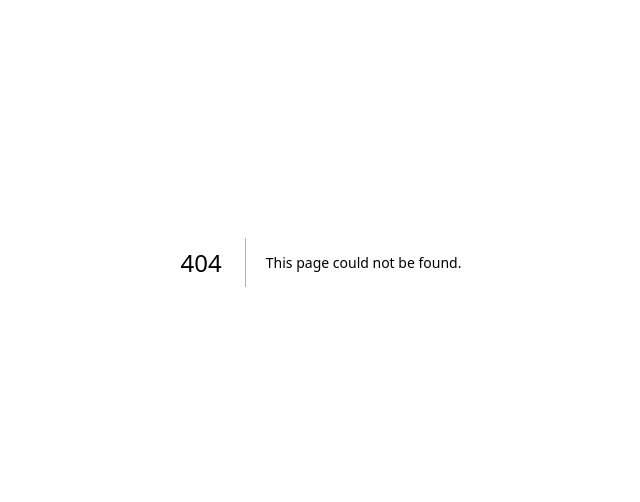
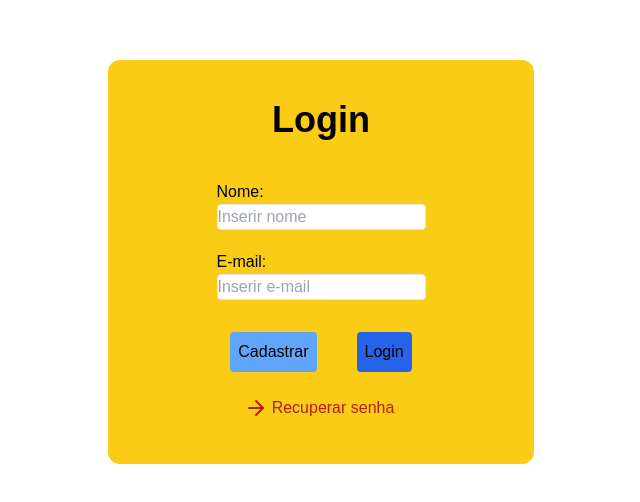
Before and after one commit to Italocr11/Projeto-Engenharia-de-Software-Front, a Next.js app in the folder frontproj/: page /login in a window 1280 px wide. Before the commit this address had no page. Shown: the part 138-640 px from the top of the page, without its empty margins (319-959 px from the left). Built offline with nearby package versions, Linux system fonts and the light colour scheme.

Commit message:
Implementação do CSS de login

```diff
--- a/frontproj/src/app/cadastro/page.jsx
+++ b/frontproj/src/app/cadastro/page.jsx
@@ -82,7 +82,14 @@ function Cadastro() {
           ></input>
         </div>
         <div className=" text-black space-x-10 flex justify-between mb-10">
-          <button className=" bg-blue-400 p-2 rounded">Login</button>
+          <button
+            onClick={() => {
+              router.push("/login");
+            }}
+            className=" bg-blue-400 p-2 rounded"
+          >
+            Login
+          </button>
           <button type="submit" className="bg-blue-600 p-2 rounded">
             Cadastrar
           </button>
--- /dev/null
+++ b/frontproj/src/app/login/page.jsx
@@ -0,0 +1,51 @@
+"use client";
+
+import FundoFormularios from "../../components/fundoFormularios";
+import { useRouter } from "next/navigation";
+import { ArrowRight } from "lucide-react";
+
+function Login() {
+  const router = useRouter();
+
+  return (
+    <FundoFormularios>
+      <div className="flex flex-col items-center justify-center">
+        <h1 className="text-center text-black font-bold text-4xl pb-5 mt-10">
+          Login
+        </h1>
+        <div className="text-black pb-8">
+          <div></div>
+          <p className=" pt-5">Nome:</p>
+          <input
+            type="text"
+            placeholder="Inserir nome"
+            className="border rounded"
+          ></input>
+          <p className=" pt-5">E-mail:</p>
+          <input
+            type="text"
+            placeholder="Inserir e-mail"
+            className="border rounded"
+          ></input>
+        </div>
+        <div className=" text-black space-x-10">
+          <button
+            onClick={() => {
+              router.push("/");
+            }}
+            className="bg-blue-400 p-2 rounded"
+          >
+            Cadastrar
+          </button>
+          <button className="bg-blue-600 p-2 rounded">Login</button>
+        </div>
+        <div className="text-red-700 flex items-center pt-5 mb-10">
+          <ArrowRight />
+          <button className="m-1">Recuperar senha</button>
+        </div>
+      </div>
+    </FundoFormularios>
+  );
+}
+
+export default Login;
--- a/frontproj/src/app/page.jsx
+++ b/frontproj/src/app/page.jsx
@@ -1,6 +1,6 @@
 import Image from "next/image";
 import Cadastro from "./cadastro/page";
-import FundoFormularios from "./components/FundoFormularios";
+import FundoFormularios from "../components/FundoFormularios";
 
 export default function Home() {
   return (
```
Also changed, not shown: frontproj/src/components/BotaoNav.jsx (added), frontproj/src/components/Email.jsx (added), frontproj/src/components/FundoFormularios.jsx (renamed from frontproj/src/app/components/FundoFormularios.jsx), frontproj/src/components/Senha.jsx (added).
